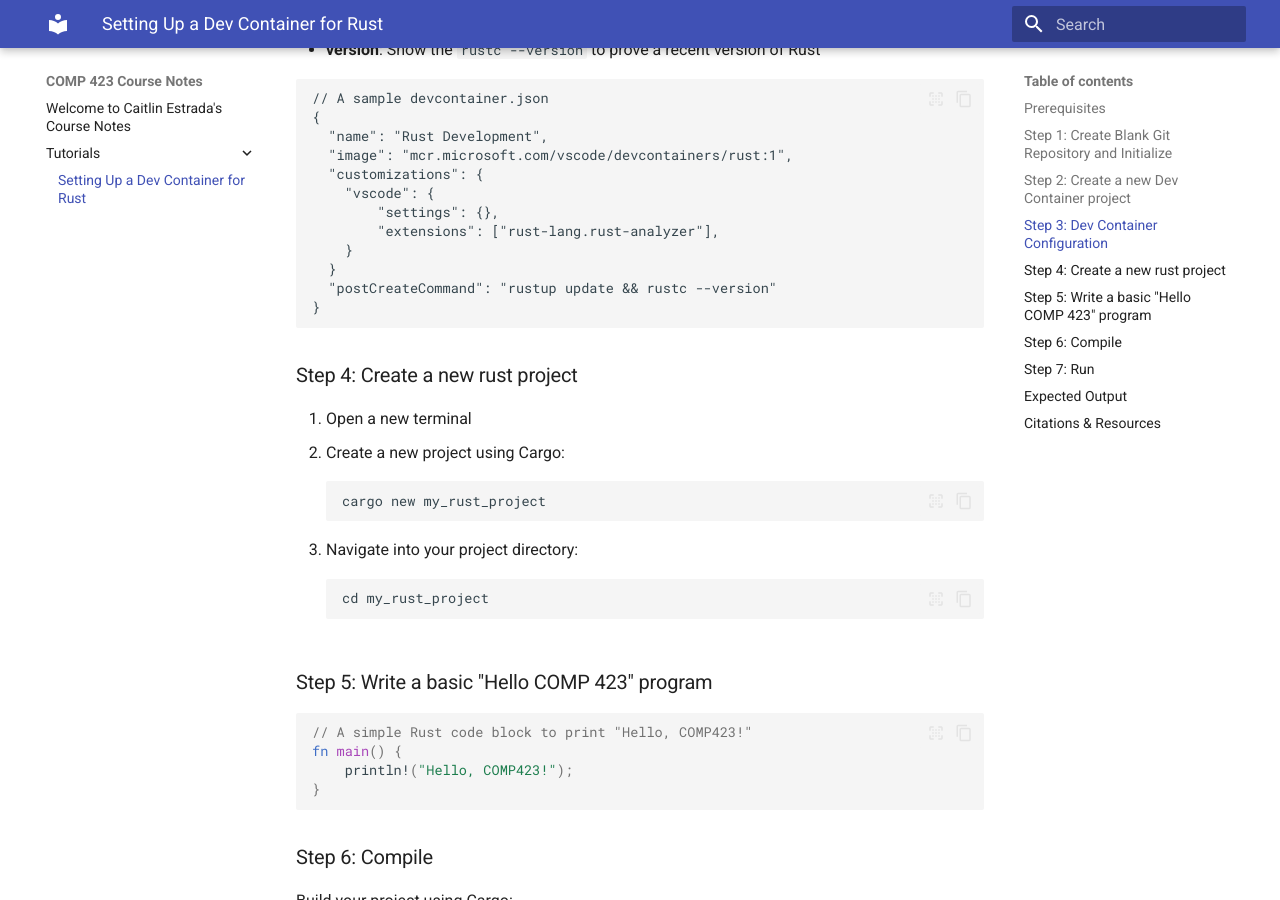
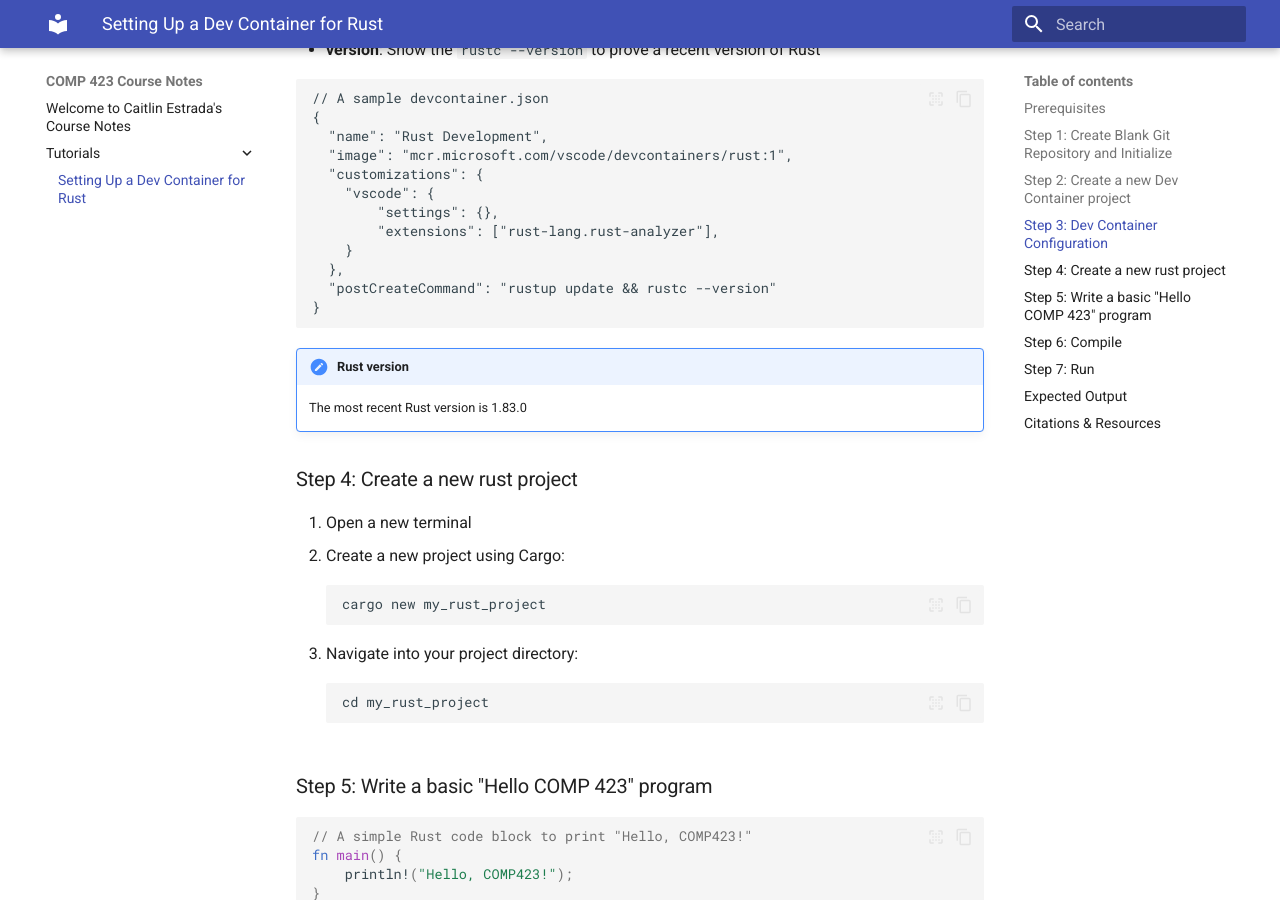
Before and after one commit to caitlinestrada27/comp423-course-notes, an MkDocs documentation site: the page built from docs/tutorials/rust-setup.md, in a window 1280 px wide and 900 px high, scrolled down 1040 px. Built offline with MkDocs 1.6.1 and Material for MkDocs 9.7.7, drawn with Linux system fonts in a browser that asks for light colours.

Commit message:
minor fixes to improve readability of tutorial

````diff
--- a/docs/tutorials/rust-setup.md
+++ b/docs/tutorials/rust-setup.md
@@ -42,10 +42,13 @@ The `devcontainer.json` file defines the configuration for your development envi
         "settings": {},
         "extensions": ["rust-lang.rust-analyzer"],
     }
-  }
+  },
   "postCreateCommand": "rustup update && rustc --version"
 }
 ```
+
+!!! note "Rust version"
+    The most recent Rust version is 1.83.0
 
 ### Step 4: Create a new rust project
 1. Open a new terminal
````
